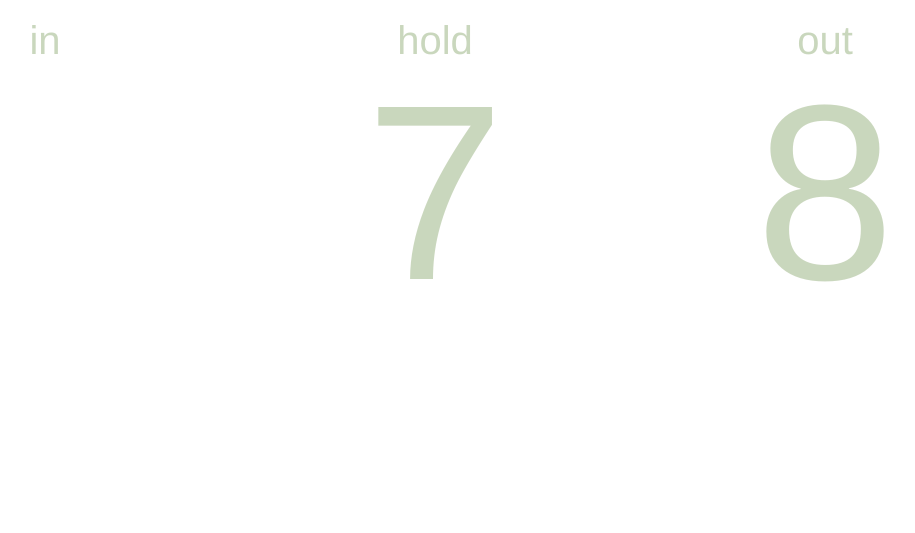
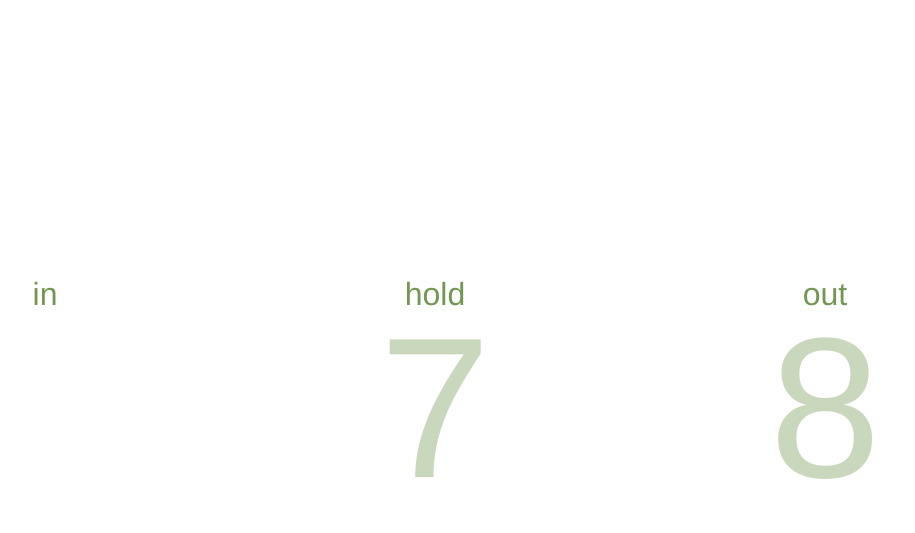
Before and after one commit to jjjiia/478, a plain HTML site: page index.html in a window 1280 px wide. Shown: the whole page, without its empty margins (205-1120 px from the left). Drawn offline with Linux system fonts and the light colour scheme.

Commit message:
resize text

```diff
--- a/index.html
+++ b/index.html
@@ -13,40 +13,33 @@
 <style>
     body{
         font-family:helvetica;
-        font-size:250px;
+        font-size:25vh;
         text-align:center;
         padding:0px;
+        height:100%;
     }
     .col-md-4{
         padding:0px;
         margin:0px;
     }
     .small{
-        font-size:40px;
+        font-size:4vh;
         text-align:center;
         line-height:100%;
-        padding:20px;
+        padding:1vh;
     }
     .large{
-        padding-bottom:50px;
+        padding-bottom:4vh;
         line-height:90%;
     }
     .container{
         padding:0px;
-        height:100%;
-    }
-    #loader{
-        color:#aaaaaa;
-        font-size:60px;
-        text-align:left;
-        padding:20px;
-        background-color:#ffffff;
-        position:absolute;
-        left:0px;
-        top:0px;
-        width:100%;
-        height:100%;
-        z-index:9;
+        margin: 0px;
+        position: absolute;
+        top: 50%;
+        left: 50%;
+        -ms-transform: translate(-50%, -50%);
+        transform: translate(-50%, -50%);
     }
 </style>
 </head>
@@ -88,7 +81,7 @@
         var colors = ["#655e4e","#7fe942","#595242","#e8dd36","#667560","#bee648","#4e5632","#72ec7d","#606843","#4ebe37","#abaf98","#85b52e","#dfdfb8","#317921","#dee983","#296437","#b5b335","#4e6c42","#a0d872","#595c1c","#b8e7a8","#4d631c","#4bc067","#837628","#459931","#81835e","#2c853f","#c3b560","#3e7030","#a8b17b","#3e6914","#7cbd7b","#76713c","#709937","#739366","#859136","#508a5a","#517c28","#6c8548","#5c9451"]
 
     var currentColor = colors[Math.round(Math.random()*colors.length)]
-    d3.selectAll(".small").style("color",currentColor).style("opacity",0.3)
+    d3.selectAll(".small").style("color",currentColor).style("opacity",0.8)
     d3.selectAll(".large").style("color",currentColor)
 
 
```
